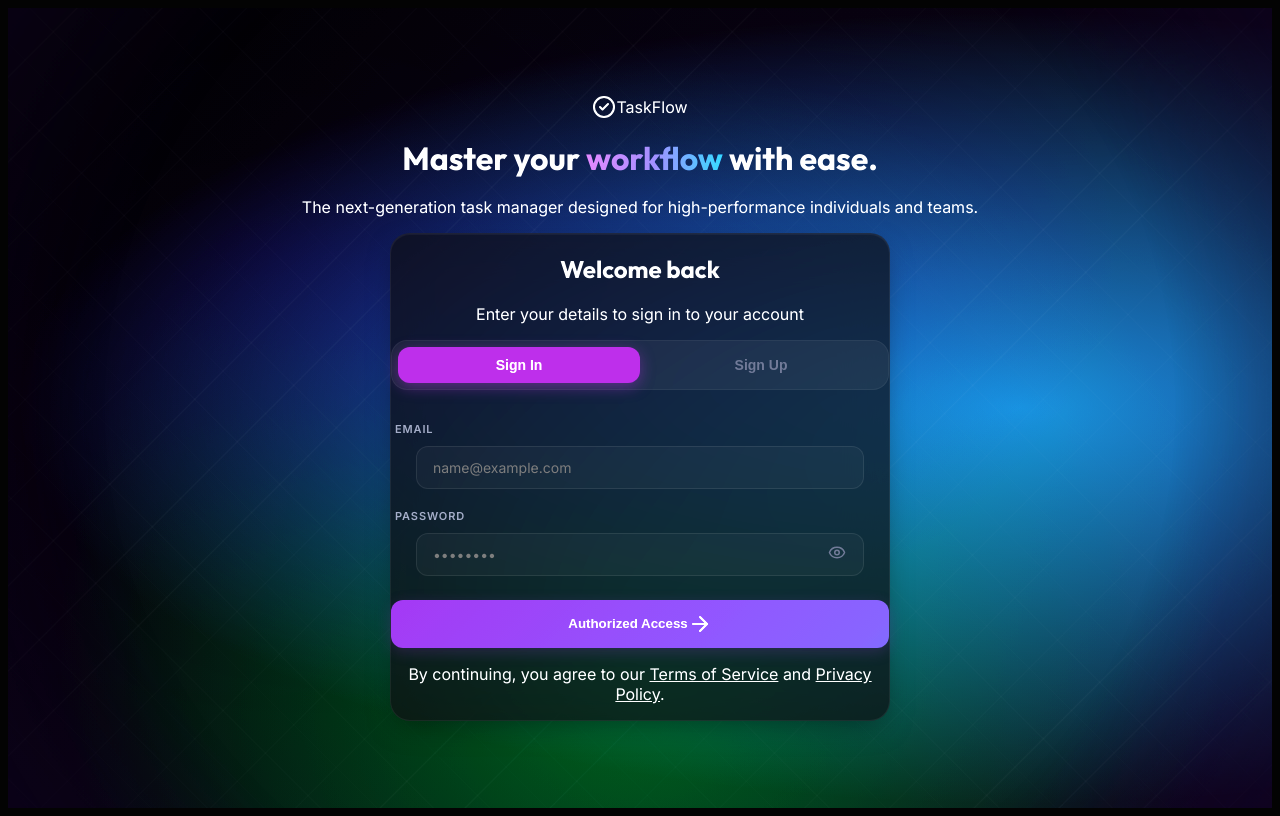
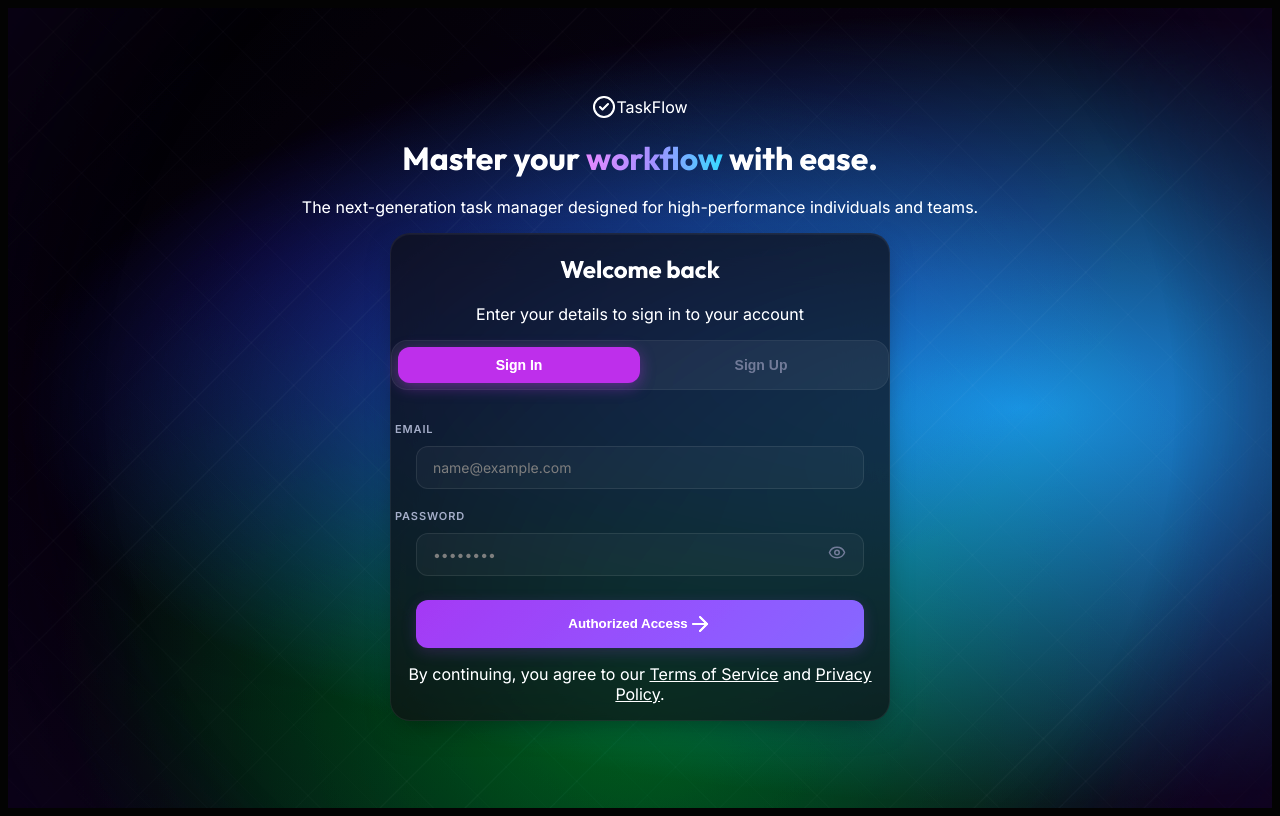
Before and after one commit to ThisangaD/task_manager, a Next.js app in the folder frontend/: page /auth in a window 1280 px wide. Built offline with nearby package versions, Linux system fonts and the light colour scheme.

Commit message:
style(ui): reduce submit button width to 90% centered to match input fields

```diff
--- a/frontend/src/app/auth/page.tsx
+++ b/frontend/src/app/auth/page.tsx
@@ -193,7 +193,13 @@ export default function AuthPage() {
                 </div>
               </div>
 
-              <button type="submit" disabled={loading} className="btn-primary w-full flex items-center justify-center gap-3 text-base py-3.5" style={{ marginTop: '24px' }}>
+              <div style={{ display: 'flex', justifyContent: 'center', marginTop: '24px' }}>
+                <button
+                  type="submit"
+                  disabled={loading}
+                  className="btn-primary flex items-center justify-center gap-3 text-base py-3.5"
+                  style={{ width: '90%' }}
+                >
                   {loading ? (
                     <Loader2 className="w-5 h-5 animate-spin" />
                   ) : (
@@ -203,6 +209,7 @@ export default function AuthPage() {
                     </>
                   )}
                 </button>
+              </div>
             </form>
 
             <div className="mt-8 text-center">
```
Lines whose indentation alone changed are shown as unchanged.
